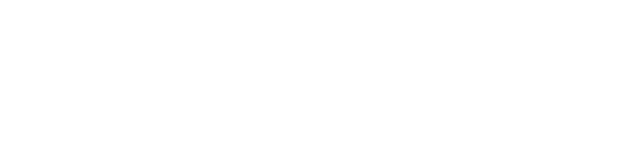
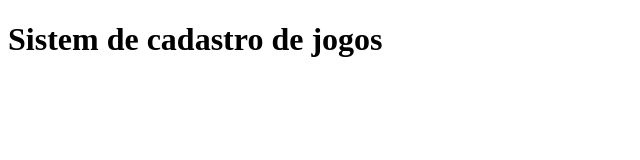
Before and after one commit to Henrique088/teste, a plain HTML site: page index.html in a window 1280 px wide. Shown: the whole page, without its empty margins (0-640 px from the left). Drawn offline with Linux system fonts and the light colour scheme.

Commit message:
linkando o app.js no index

```diff
--- a/index.html
+++ b/index.html
@@ -6,6 +6,7 @@
     <title>Meus Jogos</title>
 </head>
 <body>
-    <h1></h1>
+    <h1>Sistem de cadastro de jogos</h1>
+    <script src="app.js"></script>
 </body>
 </html>
```
